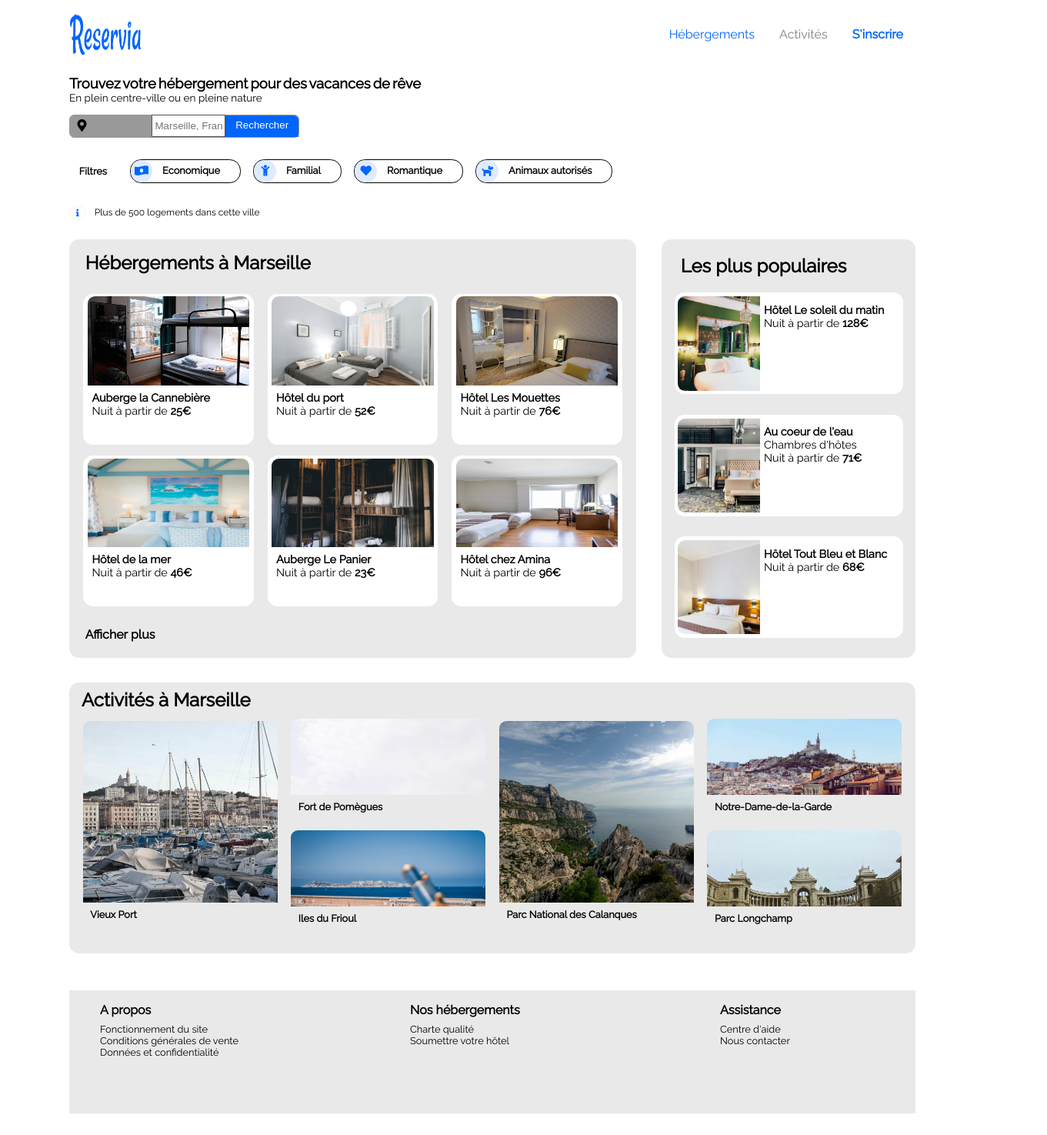
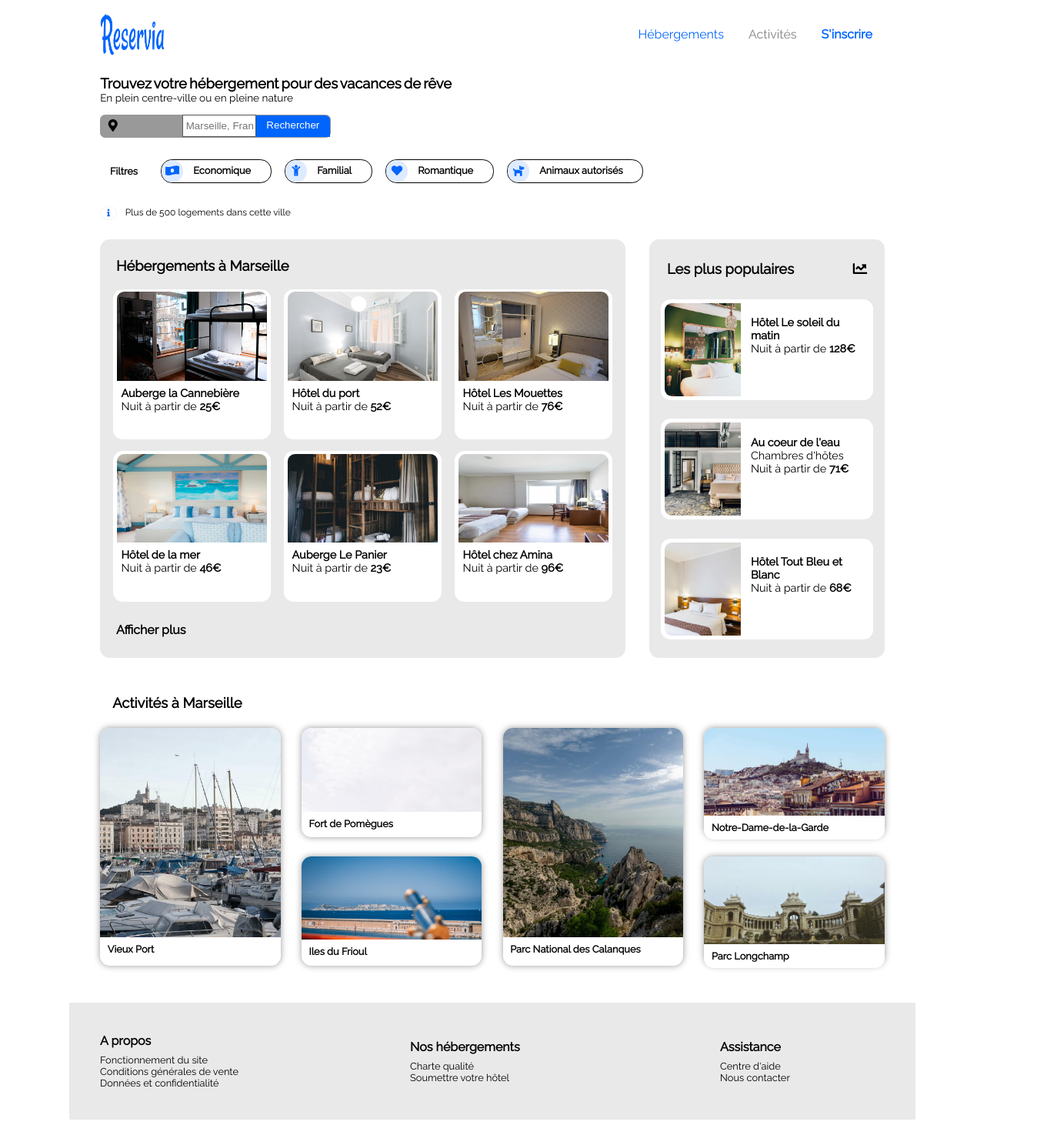
Before and after one commit to Albert4521/AlexandreBert_2_02022021, a plain HTML site: page index.html in a window 1280 px wide. Shown: the part 5-1480 px from the top of the page at 77% size, 1361 px wide, since content can reach past the window. Drawn offline with Linux system fonts and the light colour scheme.

Commit message:
Mise en page Sauvegarde 06

```diff
--- a/Styles/Styles.css
+++ b/Styles/Styles.css
@@ -19,6 +19,7 @@ a{
     display: flex;
     flex-flow: column nowrap;
     justify-content: space-between;
+    align-items: center;
     width: 1100px;
     height: auto;
     margin: auto;
@@ -29,13 +30,14 @@ header{
     display: flex;
     flex-flow: row wrap;
     justify-content: space-between;
-    width: 100%;
+    width: 92.7%;
 }
 #Recherche{
     position: relative;
     display: flex;
     flex-flow: column nowrap;
     justify-content: stretch;
+    width: 92.7%;
 }
 #Hebergements{
     position: relative;
@@ -43,8 +45,8 @@ header{
     flex-flow: row nowrap;
     justify-content: space-between;
     align-items: flex-start;
-    width: 100%;
-    margin: 1rem 0rem;
+    width: 92.7%;
+    margin: 1rem 0rem 2rem 0rem;
 }
 #Activites{
     position: relative;
@@ -52,14 +54,14 @@ header{
     flex-flow: column nowrap;
     justify-content: center;
     align-content: stretch;
-    width: 100%;
+    width: 92.7%;
     height: 22rem;
     margin: 1rem 0rem;
     border-radius: 0.8rem;
-    background-color: #e9e9e9;
 }
 footer{
     position: relative;
+    width: 100%;;
     margin: 2rem 0rem;
 }
 
@@ -285,7 +287,7 @@ header h2{
     position: relative;
     display: flex;
     flex-flow: column nowrap;
-    justify-content: space-around;
+    justify-content: space-evenly;
     width: 67%;
     height: 34rem;
     background-color: #e9e9e9;
@@ -296,9 +298,11 @@ header h2{
         position: relative;
         width: 90%;
         height: 10%;
+        box-sizing: border-box;
         margin: 0rem;
-        padding-top: 1rem;
+        padding-top: 1.5rem;
         padding-left: 1.3rem;
+        font-size: 1.15rem;
     }
     /*SECTION 'Classiques' : div '#GroupeClassique' regroupant les cartes Hébergements*/
     #GroupeClassique{
@@ -376,10 +380,16 @@ header h2{
         position: relative;
         width: 90%;
         height: 3%;
+        box-sizing: border-box;
         margin-left: 5%;
-        margin-bottom: 10%;
+        margin-bottom: 15%;
+        padding-top: 0.8rem;
+        font-size: 1.15rem;
     }
-
+        /*Tendances h2 : Icone du titre*/
+        #Tendances h2 i{
+            margin-left: 4.5rem;
+        }
     /*SECTION 'Tendances' : Mise en forme d'une carte tendance 'carteT'*/
     .carteT{
         position: relative;
@@ -407,17 +417,17 @@ header h2{
             border-bottom-left-radius: 0.6rem;
         }
         /*Retouche spécifique pour chacune des photos de logement (positionnement)*/
-        #Photo_01{
+        #Photo_07{
             background : url('../Images/Hebergements/Le_Soleil_Du_Matin.jpg') no-repeat;
             background-position: 10% 20%;
             background-size: cover;
         }
-        #Photo_02{
+        #Photo_08{
             background : url('../Images/Hebergements/Au_Coeur_De_L_Eau.jpg') no-repeat;
             background-position: top 10% left 20%;
             background-size: cover;
         }
-        #Photo_03{
+        #Photo_09{
             background : url('../Images/Hebergements/Tout_Bleu_Et_Blanc.jpg') no-repeat;
             background-position: top 10% left 20%;
             background-size: cover;
@@ -427,7 +437,9 @@ header h2{
             position: relative;
             width: 62%;
             height: 75%;
+            box-sizing: border-box;
             margin-top: 3%;
+            padding: 0.5rem;
         }
         /*DIV 'CarteT': Notation Logement*/
         .carteT div[class^="Etoiles"]{
@@ -444,7 +456,8 @@ header h2{
     height: 10%;
     margin: 0rem;
     padding-left: 1rem;
-    padding-top: 0.5rem;
+    padding-bottom: 0.5rem;
+    font-size: 1.15rem;
 }
 
 /*SECTION 'Activites' : div '#GroupeActivites' regroupant l'ensemble des cartes Activites*/
@@ -453,8 +466,8 @@ header h2{
     position: relative;
     display: flex;
     flex-flow: column wrap;
-    justify-content: space-evenly;
-    align-content: space-evenly;
+    justify-content: space-between;
+    align-content: space-between;
     width: 100%;
     height: 90%;
 }
@@ -465,97 +478,107 @@ header h2{
         vertical-align: bottom;
         width: 23%;
         margin: 0rem;
+        border-radius: 0.8rem;
+        box-shadow: #999 0rem 0rem 0.5rem;
     }
     /*DIV 'CartesActivites' : Dimensionnement des cartes Activité*/
     #CarteA1{
-        height: 95%;
+        height: 100%;
     }
     #CarteA2{
-        height: 40%;
-        top: -1rem;
+        height: 46%;
     }
     #CarteA3{
-        height: 40%;
-        top: -1rem;
+        height: 46%;
     }
     #CarteA4{
-        height: 95%;
+        height: 100%;
     }
     #CarteA5{
-        height: 40%;
-        top: -1rem;
+        height: 46%;
     }
     #CarteA6{
-        height: 40%;
-        top: -1rem;
+        height: 46%;
     }
         /*Classe générique pour la photo d'une activité (déf. en image de fond)*/
         .PhotoActivite{
             position: relative;
             width: 100%;
             height: 80%;
-            border-top-left-radius: 0.6rem;
-            border-top-right-radius: 0.6rem;
+            border-top-left-radius: 0.8rem;
+            border-top-right-radius: 0.8rem;
         }
-        /*Retouche spécifique pour chacune des photos de logement (positionnement)*/
-        #Photo_04{
+        /*Mise en forma générale pour les noms d'activités*/
+        .CarteA p{
+            position: relative;
+            width: 100%;
+            height: auto;
+            box-sizing: border-box;
+            margin: 0rem;
+            padding-top: 0.5rem;
+            padding-bottom: 0.5rem;
+            padding-left: 0.6rem;
+            background-color: white;
+            font-size: 0.8rem;
+            font-weight: bold;
+            border-bottom-left-radius: 0.8rem;
+            border-bottom-right-radius: 0.8rem;
+        }
+        /*Retouche spécifique pour chacune des cartes Activité (positionnement)*/
+        #Photo_10{
+            height: 88%;
             background : url('../Images/Activités/Vieux_Port.jpg') no-repeat;
             background-position: 10% 20%;
             background-size: cover;
         }
-        #Photo_05{
+        #Photo_11{
+            height: 77%;
             background : url('../Images/Activités/Fort de Pomègues.jpg') no-repeat;
             background-position: top 10% left 20%;
             background-size: cover;
         }
-        #Photo_06{
+        #Photo_12{
+            height: 76%;
             background : url('../Images/Activités/Iles_Du_Frioul.jpg') no-repeat;
             background-position: top 10% left 20%;
             background-size: cover;
         }
-        #Photo_07{
+        #Photo_13{
+            height: 88%;
             background : url('../Images/Activités/Parc_National_Calanques.jpg') no-repeat;
             background-position: top 10% left 20%;
             background-size: cover;
         }
-        #Photo_08{
+        #Photo_14{
             background : url('../Images/Activités/Notre_Dame_De_La_Garde.jpg') no-repeat;
             background-position: top 10% left 20%;
             background-size: cover;
         }
-        #Photo_09{
+        #Photo_15{
             background : url('../Images/Activités/Parc_Longchamp.jpg') no-repeat;
             background-position: top 10% left 20%;
             background-size: cover;
         }
-        /*Nom Activité*/
-        .CarteA p{
-            width: 100%;
-            height: 10%;
-            margin: 0rem;
-            padding-top: 0.5rem;
-            padding-bottom: 0.5rem;
-            padding-left: 0.6rem;
-            font-size: 0.8rem;
-            font-weight: bold;
-        }
-
-
 
 /*FOOTER : Menu navigation secondaire*/
+
 #MenuSecondaire{
     position: relative;
     display: flex;
     flex-flow: column wrap;
-    justify-content: space-evenly;
-    align-items: flex-start;
+    justify-content: center;
+    align-items: center;
     align-content:stretch ;
-    height: 10rem;
+    height: 9.5rem;
     width: 100%;
     background-color: #e9e9e9 ;
 }
     /*Menu de navigation en 3 colonnes*/
     #MenuSecondaire ul{
+        display: flex;
+        flex-flow: column nowrap;
+        justify-content: center;
+        position: relative;
         height: 100%;
         width: 33%;
     }
--- a/index.html
+++ b/index.html
@@ -108,19 +108,19 @@
                 <a href="#"><span class="gras">Afficher plus</span></a>
             </section>
             <section id="Tendances">
-                <h2>Les plus populaires</h2>
+                <h2>Les plus populaires <i class="fas fa-chart-line"></i></h2>
                 <a class="carteT" id="carteT1" href="Images/Hebergements/Le_Soleil_Du_Matin.jpg" target="_blank">
-                    <div class="Photo" id="Photo_01"></div>
+                    <div class="Photo" id="Photo_07"></div>
                     <p><span class="gras">Hôtel Le soleil du matin</span><br>Nuit à partir de <span class="gras">128€</span></p>
                     <div class="Etoiles5"></div>
                 </a>
                 <a class="carteT" id="carteT2" href="Images/Hebergements/Au_Coeur_De_L_Eau.jpg" target="_blank">
-                    <div class="Photo" id="Photo_02"></div>
+                    <div class="Photo" id="Photo_08"></div>
                     <p><span class="gras">Au coeur de l'eau</span><br>Chambres d'hôtes<br>Nuit à partir de <span class="gras">71€</span></p>
                     <div class="Etoiles4"></div>
                 </a>
                 <a class="carteT" id="carteT3" href="Images/Hebergements/Tout_Bleu_Et_Blanc.jpg" target="_blank">
-                    <div class="Photo" id="Photo_03"></div>
+                    <div class="Photo" id="Photo_09"></div>
                     <p><span class="gras">Hôtel Tout Bleu et Blanc</span><br> Nuit à partir de <span class="gras">68€</span></p>
                     <div class="Etoiles4"></div>
                 </a>
@@ -130,27 +130,27 @@
             <h2>Activités à Marseille</h2>
             <div id="GroupeActivites">
                 <a class="CarteA" id="CarteA1" href="Images/Activités/Vieux_Port.jpg" target="_blank">
-                    <div class="PhotoActivite" id="Photo_04"></div>
+                    <div class="PhotoActivite" id="Photo_10"></div>
                     <p>Vieux Port</p>
                 </a>
                 <a  class="CarteA" id="CarteA2" href="Images/Activités/Fort de Pomègues.jpg" target="_blank">
-                    <div class="PhotoActivite" id="Photo_05"></div>
+                    <div class="PhotoActivite" id="Photo_11"></div>
                     <p>Fort de Pomègues</p>
                 </a>
                 <a class="CarteA" id="CarteA3" href="Images/Activités/Iles_Du_Frioul.jpg" target="_blank">
-                    <div class="PhotoActivite" id="Photo_06"></div>
+                    <div class="PhotoActivite" id="Photo_12"></div>
                     <p>Iles du Frioul</p>
                 </a>
                 <a class="CarteA"id="CarteA4" href="Images/Activités/Parc_National_Calanques.jpg" target="_blank">
-                    <div class="PhotoActivite" id="Photo_07"></div>
+                    <div class="PhotoActivite" id="Photo_13"></div>
                     <p>Parc National des Calanques</p>
                 </a>
                 <a class="CarteA" id="CarteA5" href="Images/Activités/Notre_Dame_De_La_Garde.jpg" target="_blank">
-                    <div class="PhotoActivite" id="Photo_08"></div>
+                    <div class="PhotoActivite" id="Photo_14"></div>
                     <p>Notre-Dame-de-la-Garde</p>
                 </a>
                 <a class="CarteA" id="CarteA6" href="Images/Activités/Parc_Longchamp.jpg" target="_blank">
-                    <div class="PhotoActivite" id="Photo_09"></div>
+                    <div class="PhotoActivite" id="Photo_15"></div>
                     <p>Parc Longchamp</p>
                 </a>
             </div>
```
